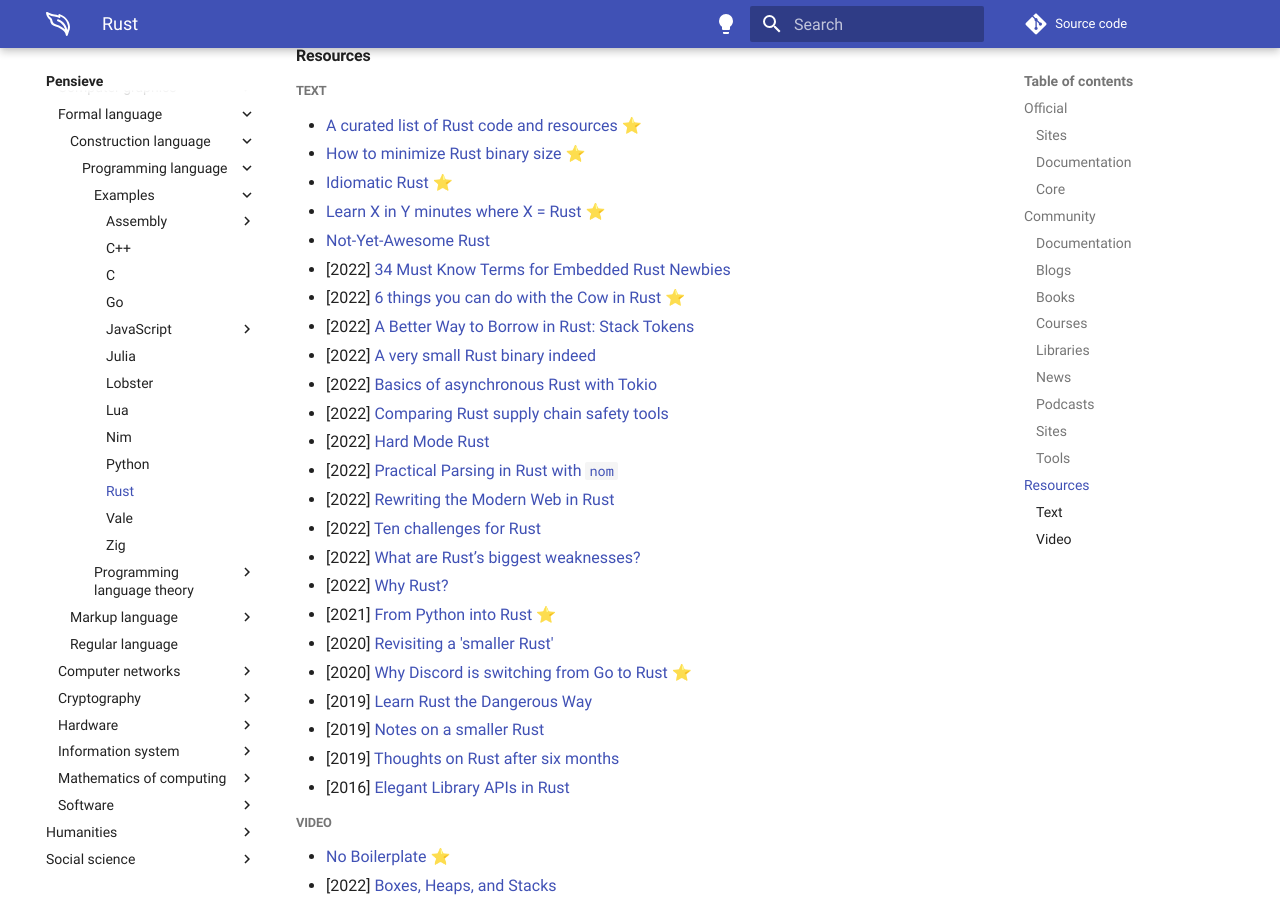
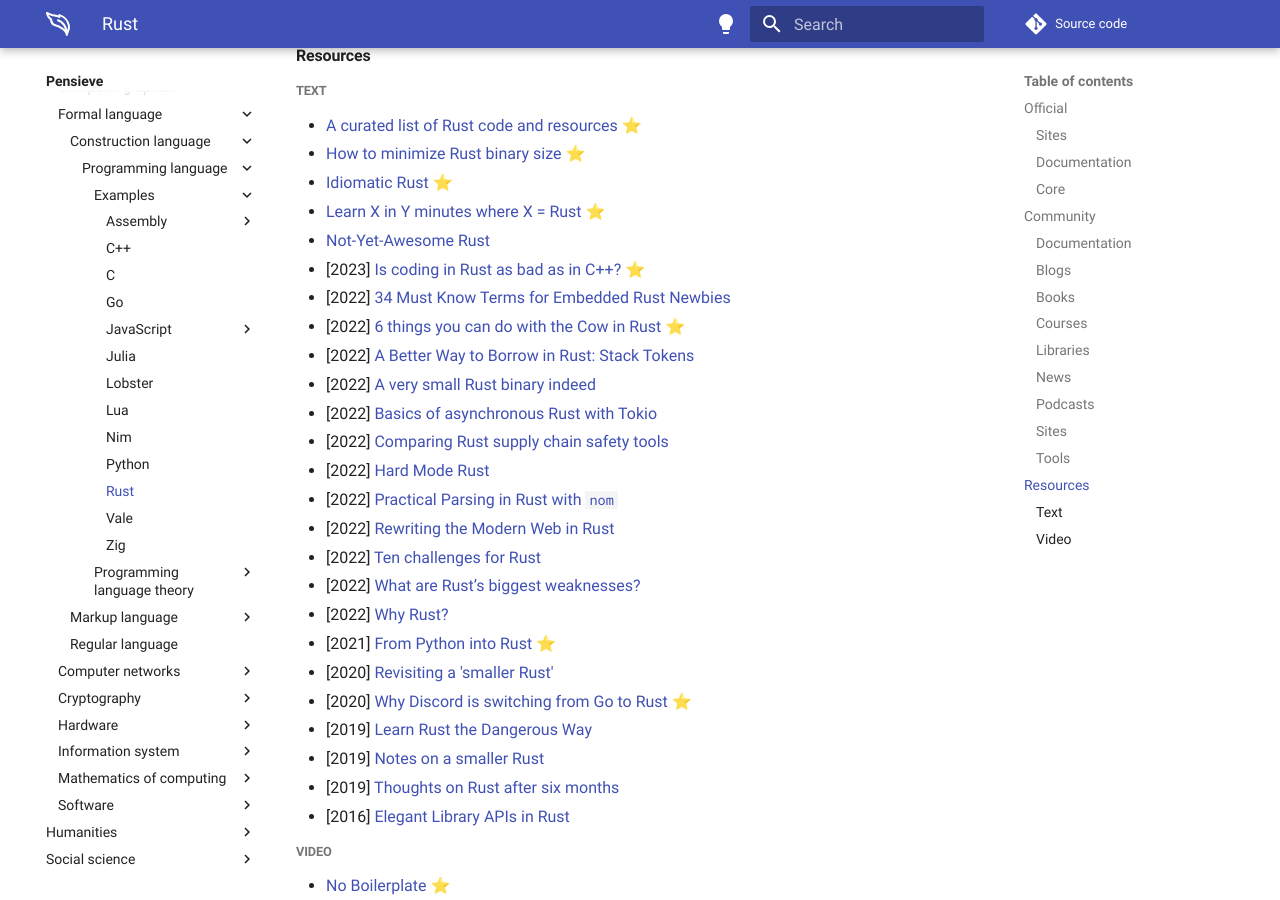
Before and after one commit to paveloom/paveloom.dev, an MkDocs documentation site: the page built from content/pensieve/rust.md, in a window 1280 px wide and 900 px high, scrolled down 3019 px. Built offline with MkDocs 1.6.1 and Material for MkDocs 9.7.7, drawn with Linux system fonts in a browser that asks for light colours; comment, search, counter and statistics services are not loaded.

Commit message:
Pensieve: update the Rust page.

```diff
--- a/content/pensieve/rust.md
+++ b/content/pensieve/rust.md
@@ -110,6 +110,7 @@
 - [Idiomatic Rust](https://github.com/mre/idiomatic-rust) ⭐
 - [Learn X in Y minutes where X = Rust](https://learnxinyminutes.com/docs/rust) ⭐
 - [Not-Yet-Awesome Rust](https://github.com/not-yet-awesome-rust/not-yet-awesome-rust)
+- [2023] [Is coding in Rust as bad as in C++?](https://quick-lint-js.com/blog/cpp-vs-rust-build-times) ⭐
 - [2022] [34 Must Know Terms for Embedded Rust Newbies](https://apollolabsblog.hashnode.dev/34-must-know-terms-for-embedded-rust-newbies)
 - [2022] [6 things you can do with the Cow in Rust](https://dev.to/kgrech/6-things-you-can-do-with-the-cow-in-rust-4l55) ⭐
 - [2022] [A Better Way to Borrow in Rust: Stack Tokens](https://lucumr.pocoo.org/2022/11/23/stack-tokens)
```
